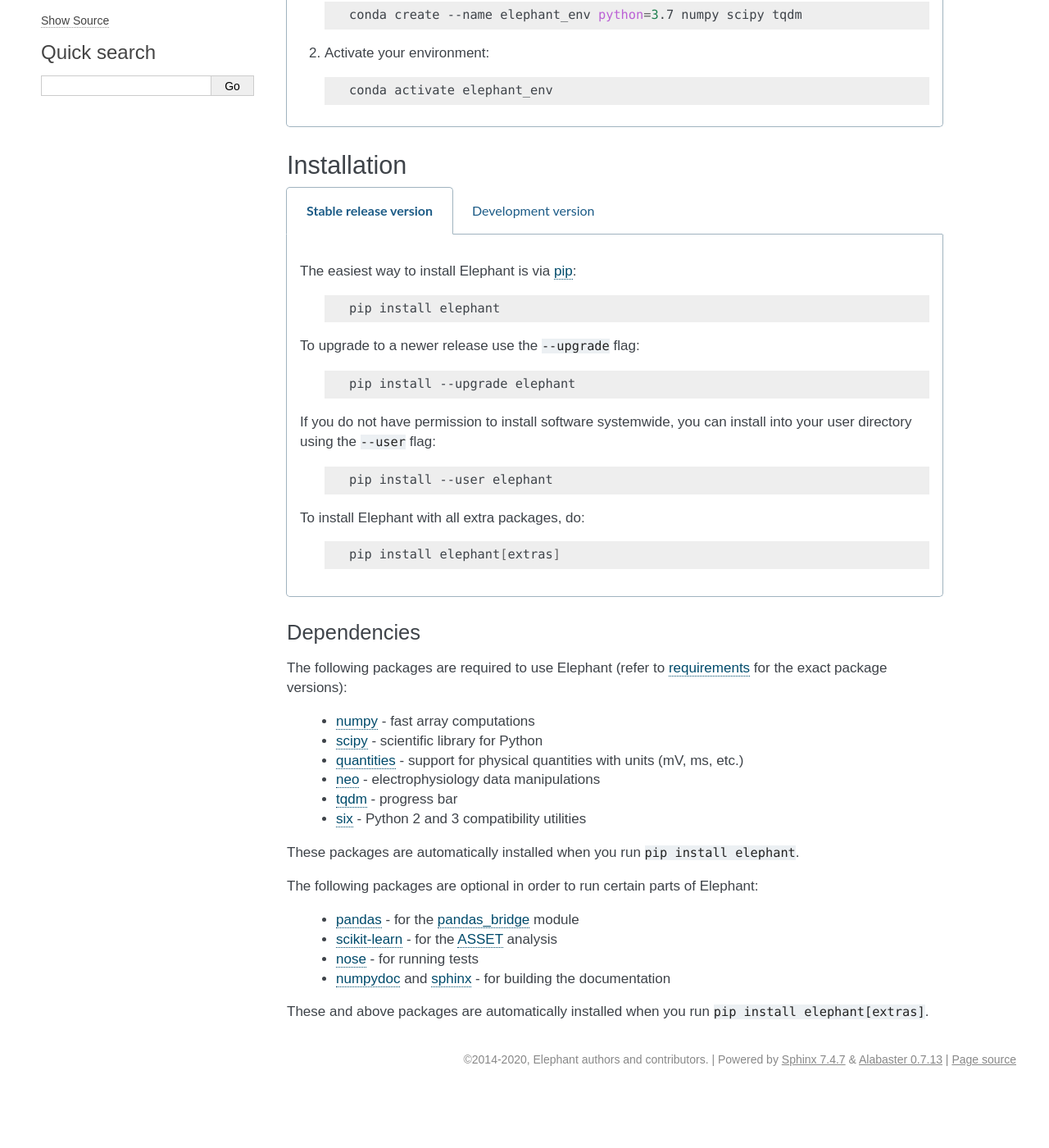
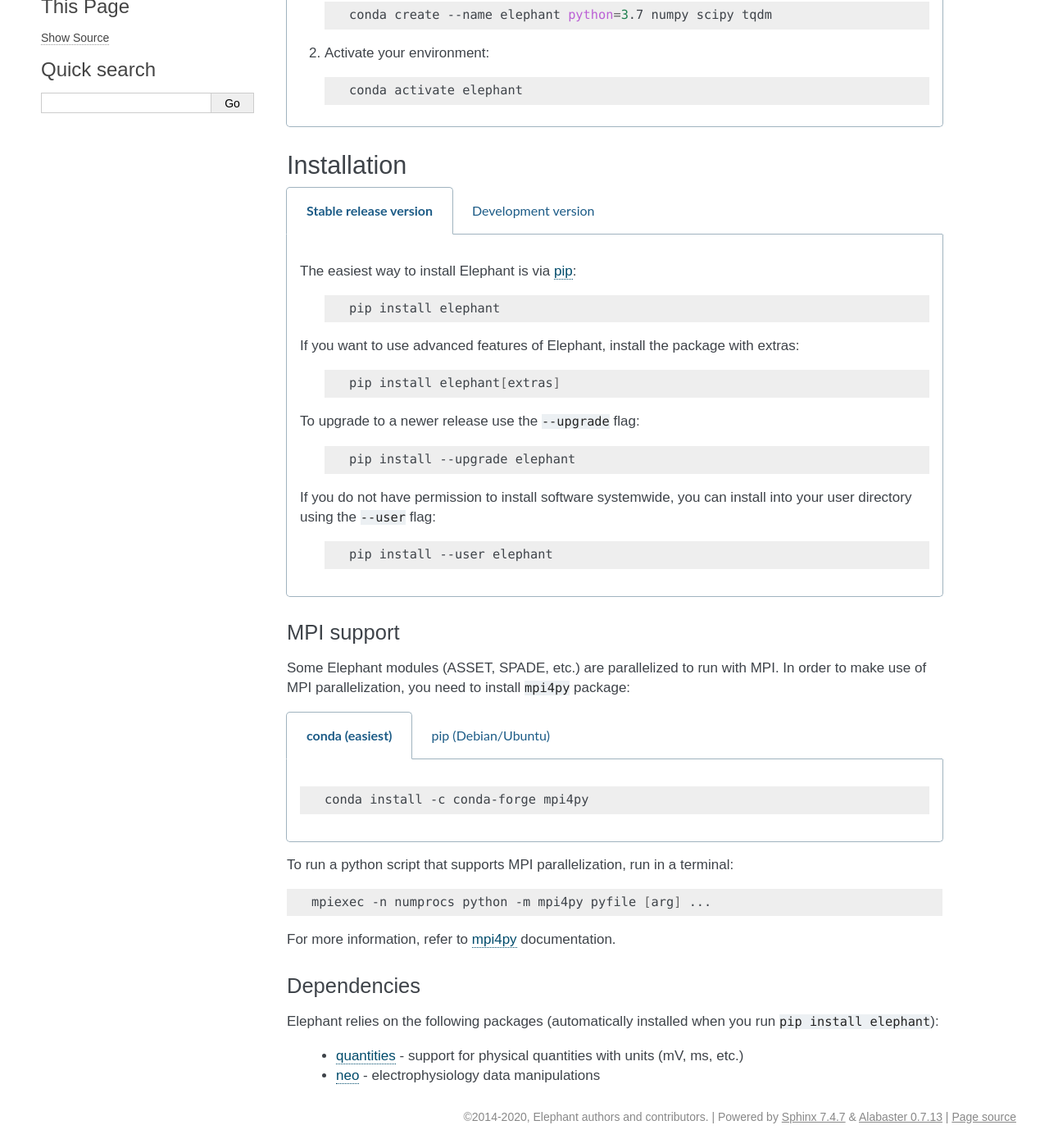
Before and after one commit to NeuralEnsemble/elephant, a Sphinx documentation site: the page built from doc/install.rst, in a window 1280 px wide and 1400 px high, scrolled down 388 px. Shown: the whole window at 82% size. Built offline with Sphinx 7.4.7, drawn with Linux system fonts in a browser that asks for light colours; formulas are drawn with MathJax 3; before the commit the page ends 1718 px from its top, so only the background shows below that; some of the changed text lies outside the part shown.

Commit message:
sphinx templates, removed mpi4py from extras (#355)
* doc class template

* Update doc/developers_guide.rst

* fixed statistics docs

* removed mpi4py from extras

* info how to install and use mpi

Co-authored-by: Michael Denker <m.denker@fz-juelich.de>

```diff
--- /dev/null
+++ b/doc/_templates/autosummary/class.rst
@@ -0,0 +1,31 @@
+{{ fullname | escape | underline}}
+
+.. currentmodule:: {{ module }}
+
+.. autoclass:: {{ objname }}
+   :members:
+   :inherited-members:
+   :special-members: __call__
+
+   {% block methods %}
+
+   {% if methods %}
+   .. rubric:: {{ _('Methods') }}
+
+   .. autosummary::
+   {% for item in methods %}
+      ~{{ name }}.{{ item }}
+   {%- endfor %}
+   {% endif %}
+   {% endblock %}
+
+   {% block attributes %}
+   {% if attributes %}
+   .. rubric:: {{ _('Attributes') }}
+
+   .. autosummary::
+   {% for item in attributes %}
+      ~{{ name }}.{{ item }}
+   {%- endfor %}
+   {% endif %}
+   {% endblock %}
--- a/doc/install.rst
+++ b/doc/install.rst
@@ -13,24 +13,24 @@ Below is the explanation of how to proceed with these two steps.
 Prerequisites
 =============
 
-Elephant requires Python_ 2.7, 3.5, 3.6, 3.7, or 3.8.
+Elephant requires `Python <http://python.org/>`_ 2.7, 3.5, 3.6, 3.7, or 3.8.
 
 .. tabs::
 
 
     .. tab:: (recommended) Conda (Linux/MacOS/Windows)
 
-        1. Create your conda environment (e.g., `elephant_env`):
+        1. Create your conda environment (e.g., `elephant`):
 
            .. code-block:: sh
 
-              conda create --name elephant_env python=3.7 numpy scipy tqdm
+              conda create --name elephant python=3.7 numpy scipy tqdm
 
         2. Activate your environment:
 
            .. code-block:: sh
 
-              conda activate elephant_env
+              conda activate elephant
 
 
     .. tab:: Debian/Ubuntu
@@ -51,11 +51,19 @@ Installation
 
     .. tab:: Stable release version
 
-        The easiest way to install Elephant is via pip_:
+        The easiest way to install Elephant is via `pip <http://pypi.python.org/pypi/pip>`_:
 
            .. code-block:: sh
 
               pip install elephant
+
+        If you want to use advanced features of Elephant, install the package
+        with extras:
+
+           .. code-block:: sh
+
+              pip install elephant[extras]
+
 
         To upgrade to a newer release use the ``--upgrade`` flag:
 
@@ -69,12 +77,6 @@ Installation
            .. code-block:: sh
 
               pip install --user elephant
-
-        To install Elephant with all extra packages, do:
-
-           .. code-block:: sh
-
-              pip install elephant[extras]
 
 
     .. tab:: Development version
@@ -95,42 +97,62 @@ Installation
 
               git clone git://github.com/NeuralEnsemble/elephant.git
               cd elephant
-              pip install -e .
 
+        .. tabs::
+
+            .. tab:: Minimal setup
+
+                .. code-block:: sh
+
+                    pip install -e .
+
+
+            .. tab:: conda (with extras)
+
+                .. code-block:: sh
+
+                    conda remove -n elephant --all  # remove the previous environment
+                    conda env create -f requirements/environment.yml
+                    conda activate elephant
+                    pip install -e .
+
+MPI support
+-----------
+
+Some Elephant modules (ASSET, SPADE, etc.) are parallelized to run with MPI.
+In order to make use of MPI parallelization, you need to install ``mpi4py``
+package:
+
+.. tabs::
+
+    .. tab:: conda (easiest)
+
+        .. code-block:: sh
+
+            conda install -c conda-forge mpi4py
+
+    .. tab:: pip (Debian/Ubuntu)
+
+        .. code-block:: sh
+
+            sudo apt install -y libopenmpi-dev openmpi-bin
+            pip install mpi4py
+
+To run a python script that supports MPI parallelization, run in a terminal:
+
+.. code-block:: sh
+
+    mpiexec -n numprocs python -m mpi4py pyfile [arg] ...
+
+For more information, refer to `mpi4py
+<https://mpi4py.readthedocs.io/en/stable/mpi4py.run.html>`_ documentation.
 
 
 Dependencies
 ------------
 
-The following packages are required to use Elephant (refer to requirements_ for the exact package versions):
+Elephant relies on the following packages (automatically installed when you
+run ``pip install elephant``):
 
-    * numpy_ - fast array computations
-    * scipy_ - scientific library for Python
-    * quantities_ - support for physical quantities with units (mV, ms, etc.)
-    * neo_ - electrophysiology data manipulations
-    * tqdm_ - progress bar
-    * six_ - Python 2 and 3 compatibility utilities
-
-These packages are automatically installed when you run ``pip install elephant``.
-
-The following packages are optional in order to run certain parts of Elephant:
-
-    * `pandas <https://pypi.org/project/pandas/>`_ - for the :doc:`pandas_bridge <reference/pandas_bridge>` module
-    * `scikit-learn <https://pypi.org/project/scikit-learn/>`_ - for the :doc:`ASSET <reference/asset>` analysis
-    * `nose <https://pypi.org/project/nose/>`_ - for running tests
-    * `numpydoc <https://pypi.org/project/numpydoc/>`_ and `sphinx <https://pypi.org/project/Sphinx/>`_ - for building the documentation
-
-These and above packages are automatically installed when you run ``pip install elephant[extras]``.
-
-.. _`Python`: http://python.org/
-.. _`numpy`: http://www.numpy.org/
-.. _`scipy`: https://www.scipy.org/
-.. _`quantities`: http://pypi.python.org/pypi/quantities
-.. _`neo`: http://pypi.python.org/pypi/neo
-.. _`pip`: http://pypi.python.org/pypi/pip
-.. _Anaconda: https://docs.anaconda.com/anaconda/install/
-.. _`Conda environment`: https://docs.conda.io/projects/conda/en/latest/user-guide/tasks/manage-environments.html
-.. _`tqdm`: https://pypi.org/project/tqdm/
-.. _`six`: https://pypi.org/project/six/
-.. _requirements: https://github.com/NeuralEnsemble/elephant/blob/master/requirements/requirements.txt
-.. _PyPI: https://pypi.org/
+    * `quantities <http://pypi.python.org/pypi/quantities>`_ - support for physical quantities with units (mV, ms, etc.)
+    * `neo <http://pypi.python.org/pypi/neo>`_ - electrophysiology data manipulations
--- a/readthedocs.yml
+++ b/readthedocs.yml
@@ -8,10 +8,8 @@ sphinx:
   builder: html
   configuration: doc/conf.py
 
-conda:
-  environment: requirements/environment.yml
-
 python:
+    version: 3.7
     install:
         - method: pip
           path: .
```
Also changed, not shown: doc/developers_guide.rst (+32 -13 lines), doc/reference/toctree/asset/elephant.asset.ASSET.rst (deleted, +0 -29 lines), doc/reference/toctree/kernels/elephant.kernels.AlphaKernel.rst (deleted, +0 -30 lines), doc/reference/toctree/kernels/elephant.kernels.EpanechnikovLikeKernel.rst (deleted, +0 -30 lines), doc/reference/toctree/kernels/elephant.kernels.ExponentialKernel.rst (deleted, +0 -30 lines), doc/reference/toctree/kernels/elephant.kernels.GaussianKernel.rst (deleted, +0 -30 lines), doc/reference/toctree/kernels/elephant.kernels.LaplacianKernel.rst (deleted, +0 -30 lines), doc/reference/toctree/kernels/elephant.kernels.RectangularKernel.rst (deleted, +0 -30 lines), doc/reference/toctree/kernels/elephant.kernels.TriangularKernel.rst (deleted, +0 -30 lines), .travis.yml, 4 other files.
